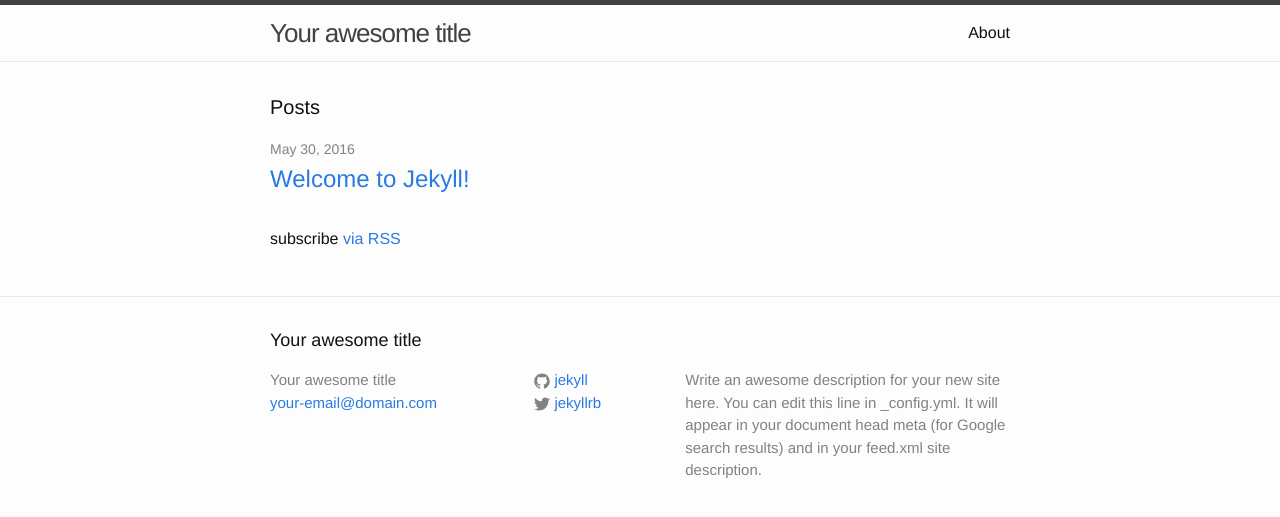
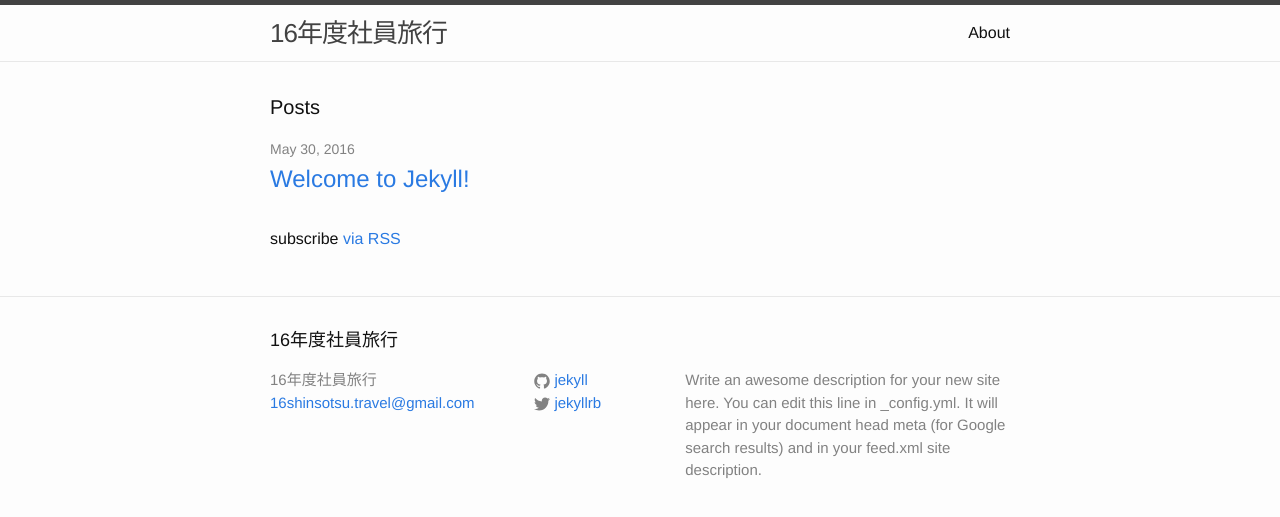
Before and after one commit to 16shinsotsu/travel, a Jekyll site: the page built from index.html, in a window 1280 px wide. Shown: the top 517 px of the page. Built offline with Jekyll 4.4.1, drawn with Linux system fonts in a browser that asks for light colours.

Commit message:
update config

```diff
--- a/_config.yml
+++ b/_config.yml
@@ -6,14 +6,14 @@
 # 'jekyll serve'. If you change this file, please restart the server process.
 
 # Site settings
-title: Your awesome title
-email: your-email@domain.com
+title: 16年度社員旅行
+email: 16shinsotsu.travel@gmail.com
 description: > # this means to ignore newlines until "baseurl:"
   Write an awesome description for your new site here. You can edit this
   line in _config.yml. It will appear in your document head meta (for
   Google search results) and in your feed.xml site description.
 baseurl: "" # the subpath of your site, e.g. /blog
-url: "http://yourdomain.com" # the base hostname & protocol for your site
+url: "http://16shinsotsu.github.io" # the base hostname & protocol for your site
 twitter_username: jekyllrb
 github_username:  jekyll
 
```
Also changed, not shown: 1 other file.
